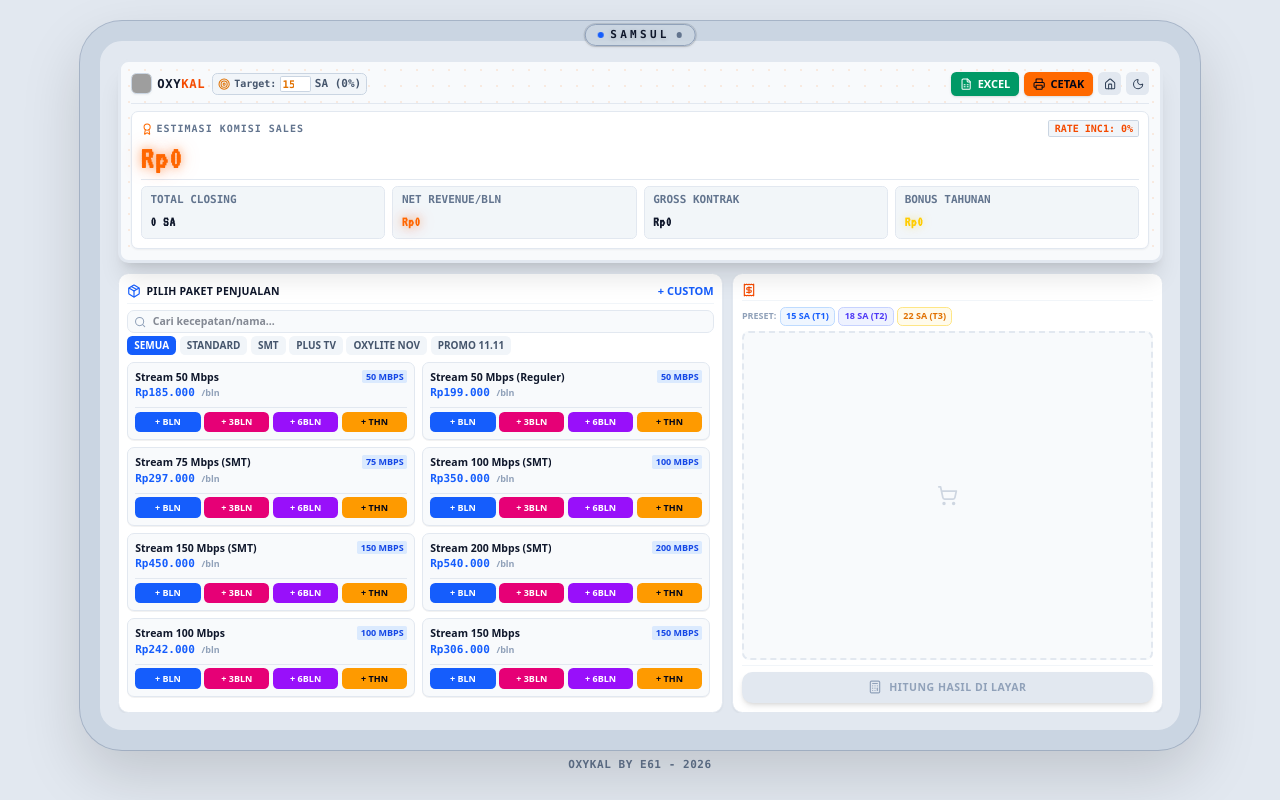
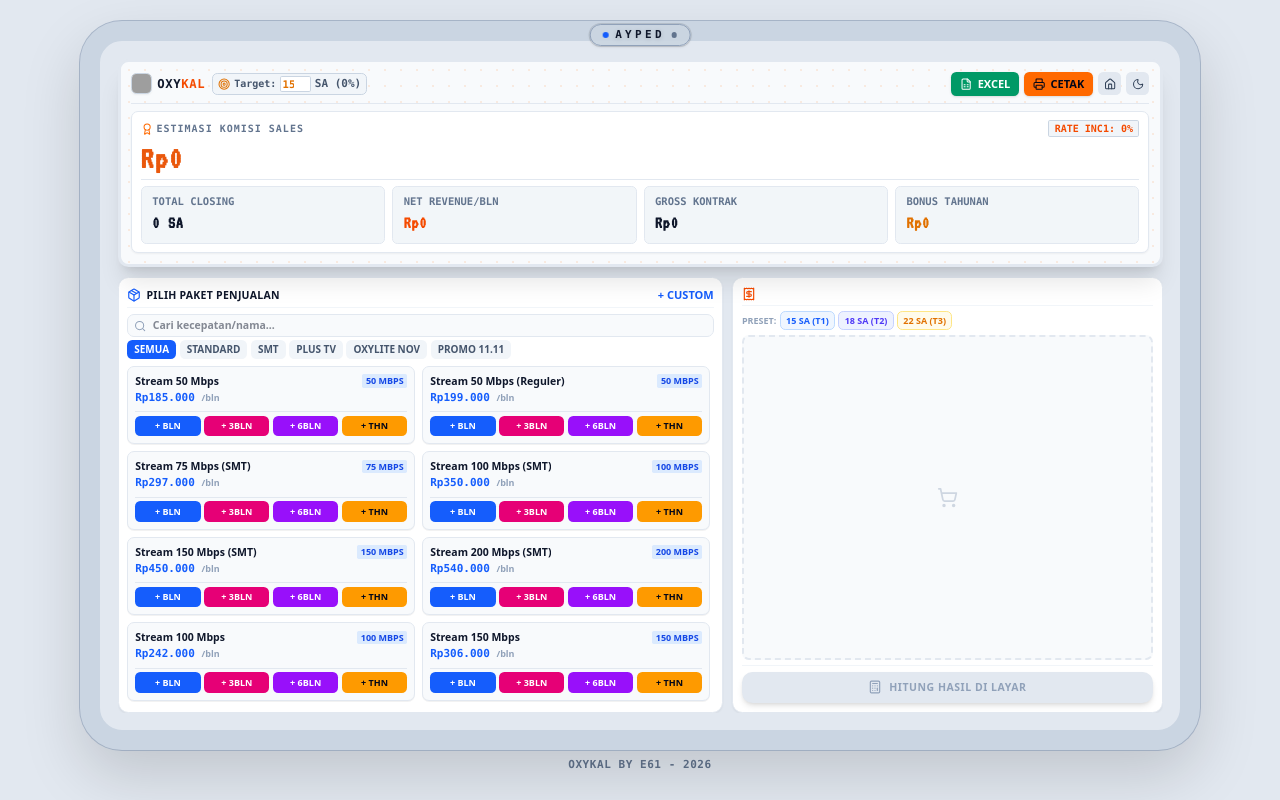
Before and after one commit to minekaze-dev/oxykal, a React (Vite) app: page / in a window 1280 px wide. Both pictures are taken after a click on the button "MULAI SIMULASI". Built offline with nearby package versions, Linux system fonts and the light colour scheme; grey boxes are pictures that could not be loaded.

Commit message:
refactor: update branding to AYPED and clean styles
Rename "SAMSUL" to "AYPED" in the UI, update color palette constants, and remove text-shadows from status indicators to improve visual clarity.

```diff
--- a/src/components/RevenueCalculatorMain.tsx
+++ b/src/components/RevenueCalculatorMain.tsx
@@ -527,11 +527,11 @@ export const RevenueCalculatorMain: React.FC<RevenueCalculatorMainProps> = ({
     <div className="min-h-screen lg:h-screen lg:max-h-screen overflow-y-auto lg:overflow-hidden flex flex-col items-center justify-between bg-slate-100 dark:bg-[#020617] sm:bg-slate-200 sm:dark:bg-[#020617] text-slate-900 dark:text-slate-100 font-sans p-0 sm:p-3 lg:py-6 lg:px-6">
       {/* ALL-IN-ONE CALCULATOR CHASSIS WRAPPER */}
       <div className="relative w-full max-w-7xl flex-1 min-h-0 flex flex-col">
-        {/* SAMSUL HARDWARE BRAND LOGO EMBEDDED ON TOP TABLET BEZEL (DESKTOP/TABLET ONLY) */}
+        {/* AYPED HARDWARE BRAND LOGO EMBEDDED ON TOP TABLET BEZEL (DESKTOP/TABLET ONLY) */}
         <div className="hidden sm:flex absolute top-[3px] left-1/2 -translate-x-1/2 z-30 pointer-events-none items-center gap-2 select-none px-3.5 py-0.5 rounded-full bg-slate-300/90 dark:bg-slate-900/90 border border-slate-400 dark:border-slate-600 shadow-sm ring-1 ring-black/10 dark:ring-white/20">
           <div className="w-1.5 h-1.5 rounded-full bg-blue-600 dark:bg-cyan-400 animate-pulse"></div>
           <span className="font-black tracking-[0.3em] text-[11px] text-slate-900 dark:text-white font-mono uppercase drop-shadow-sm">
-            SAMSUL
+            AYPED
           </span>
           <div className="w-1.5 h-1.5 rounded-full bg-slate-500 dark:bg-slate-400"></div>
         </div>
@@ -818,38 +818,38 @@ export const RevenueCalculatorMain: React.FC<RevenueCalculatorMainProps> = ({
 
                 {/* METERS BAR */}
                 <div className="grid grid-cols-2 sm:grid-cols-4 gap-2 pt-1.5 border-t border-slate-200 dark:border-slate-800/80">
-                  <div className="bg-slate-100/90 dark:bg-slate-900/80 px-2.5 py-1.5 rounded-md border border-slate-200 dark:border-slate-800">
-                    <span className="text-[10px] sm:text-[11px] font-black uppercase text-slate-500 dark:text-slate-400 font-mono block mb-0.5">
+                  <div className="bg-slate-100/90 dark:bg-slate-900/80 px-3 py-2 rounded-md border border-slate-200 dark:border-slate-800">
+                    <span className="text-[11px] sm:text-xs font-black uppercase text-slate-500 dark:text-slate-400 font-mono block mb-1">
                       TOTAL CLOSING
                     </span>
-                    <span className="text-sm sm:text-base font-black font-pos text-slate-900 dark:text-slate-100">
+                    <span className="text-base sm:text-xl font-black font-pos text-slate-900 dark:text-slate-100">
                       {hasCalculatedOnce ? `${calculations.totalClosing} SA` : '0 SA'}
                     </span>
                   </div>
 
-                  <div className="bg-slate-100/90 dark:bg-slate-900/80 px-2.5 py-1.5 rounded-md border border-slate-200 dark:border-slate-800">
-                    <span className="text-[10px] sm:text-[11px] font-black uppercase text-slate-500 dark:text-slate-400 font-mono block mb-0.5">
+                  <div className="bg-slate-100/90 dark:bg-slate-900/80 px-3 py-2 rounded-md border border-slate-200 dark:border-slate-800">
+                    <span className="text-[11px] sm:text-xs font-black uppercase text-slate-500 dark:text-slate-400 font-mono block mb-1">
                       NET REVENUE/BLN
                     </span>
-                    <span className="text-sm sm:text-base font-black font-pos text-pos-green">
+                    <span className="text-base sm:text-xl font-black font-pos text-orange-600 dark:text-orange-400">
                       {hasCalculatedOnce ? formatRupiah(calculations.totalMonthlyNetRevenue) : 'Rp0'}
                     </span>
                   </div>
 
-                  <div className="bg-slate-100/90 dark:bg-slate-900/80 px-2.5 py-1.5 rounded-md border border-slate-200 dark:border-slate-800">
-                    <span className="text-[10px] sm:text-[11px] font-black uppercase text-slate-500 dark:text-slate-400 font-mono block mb-0.5">
+                  <div className="bg-slate-100/90 dark:bg-slate-900/80 px-3 py-2 rounded-md border border-slate-200 dark:border-slate-800">
+                    <span className="text-[11px] sm:text-xs font-black uppercase text-slate-500 dark:text-slate-400 font-mono block mb-1">
                       GROSS KONTRAK
                     </span>
-                    <span className="text-sm sm:text-base font-black font-pos text-slate-900 dark:text-slate-100">
+                    <span className="text-base sm:text-xl font-black font-pos text-slate-900 dark:text-slate-100">
                       {hasCalculatedOnce ? formatRupiah(calculations.totalGrossContract) : 'Rp0'}
                     </span>
                   </div>
 
-                  <div className="bg-slate-100/90 dark:bg-slate-900/80 px-2.5 py-1.5 rounded-md border border-slate-200 dark:border-slate-800">
-                    <span className="text-[10px] sm:text-[11px] font-black uppercase text-slate-500 dark:text-slate-400 font-mono block mb-0.5">
+                  <div className="bg-slate-100/90 dark:bg-slate-900/80 px-3 py-2 rounded-md border border-slate-200 dark:border-slate-800">
+                    <span className="text-[11px] sm:text-xs font-black uppercase text-slate-500 dark:text-slate-400 font-mono block mb-1">
                       BONUS TAHUNAN
                     </span>
-                    <span className="text-sm sm:text-base font-black font-pos text-pos-amber">
+                    <span className="text-base sm:text-xl font-black font-pos text-amber-600 dark:text-amber-400">
                       {hasCalculatedOnce ? formatRupiah(calculations.totalKomisiTahunan) : 'Rp0'}
                     </span>
                   </div>
--- a/src/index.css
+++ b/src/index.css
@@ -315,18 +315,18 @@ html.ui-modern tr:last-child td {
 }
 
 .text-pos-green {
-  color: #ff6600;
-  text-shadow: 0 0 10px rgba(255, 102, 0, 0.5), 0 0 20px rgba(255, 102, 0, 0.25);
+  color: #ea580c;
+  text-shadow: none !important;
 }
 
 .text-pos-amber {
-  color: #ffcc00;
-  text-shadow: 0 0 10px rgba(255, 204, 0, 0.4);
+  color: #d97706;
+  text-shadow: none !important;
 }
 
 .text-pos-rose {
-  color: #ff4d4d;
-  text-shadow: 0 0 10px rgba(255, 77, 77, 0.4);
+  color: #dc2626;
+  text-shadow: none !important;
 }
 
 .bg-pos-screen {
```
Also changed, not shown: public/assets/aistudio/image_994fe2f2.png (added), public/assets/aistudio/image_aa99cbba.png (added).
